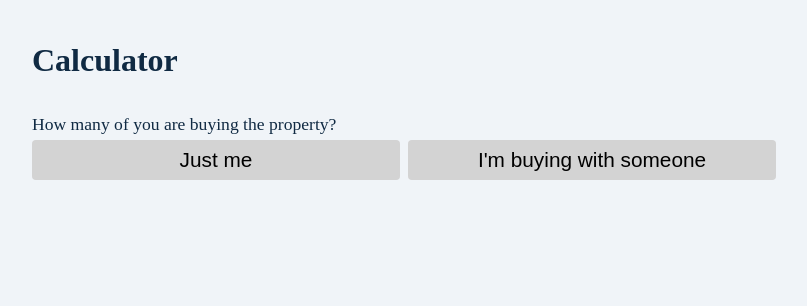
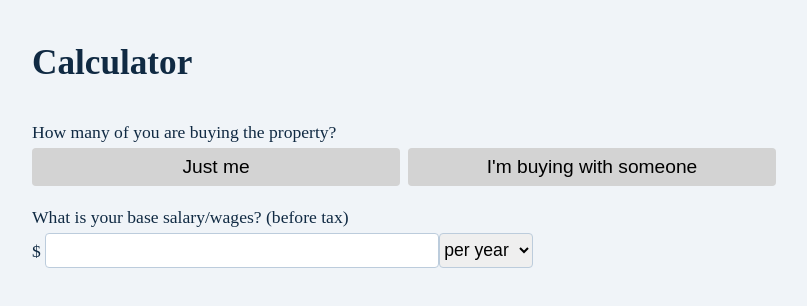
Before and after one commit to NadiiaSka/affordability-calculator, a React (Create React App) app: page / in a window 1280 px wide. Shown: the top 306 px of the page, without its empty margins (0-807 px from the left). Built offline with nearby package versions, Linux system fonts and the light colour scheme.

Commit message:
Add input field and dropdown

```diff
--- a/src/App.js
+++ b/src/App.js
@@ -1,4 +1,5 @@
 import ButtonRow from "./components/ButtonRow";
+import InputRow from "./components/InputRow";
 
 function App() {
   return (
@@ -6,6 +7,8 @@ function App() {
       <h1>Calculator</h1>
       <p>How many of you are buying the property?</p>
       <ButtonRow />
+      <p>What is your base salary/wages? (before tax)</p>
+      <InputRow />
     </div>
   );
 }
--- /dev/null
+++ b/src/components/InputRow.js
@@ -0,0 +1,14 @@
+const InputRow = () => {
+  return (
+    <>
+      <span>$ </span>
+      <input type="number" name="salary" className="input" />
+      <select className="dropDown">
+        <option value="perYear">per year</option>
+        <option value="perWeek">per week</option>
+      </select>
+    </>
+  );
+};
+
+export default InputRow;
--- a/src/index.css
+++ b/src/index.css
@@ -4,14 +4,15 @@ background: #f0f4f8;
 color: #102a43;
 font: cabin;
 font-weight: 400;
+font-size: 1.1rem;
 line-height: 1.75;
 margin: 2rem;
 }
 
 p {
   max-width: 40em;
-  font-size: 1.1rem;
   margin: 0;
+  margin-top:0.5rem;
 }
 
 .btn {
@@ -23,9 +24,9 @@ p {
   border: transparent;
   border-radius: 0.25rem;
   padding: 0.375rem 0.75rem;
-  transition: 0.3s ease-in-out all;
+  transition: 0.2s ease-in-out all;
   display: inline-block;
-  font-size: 1.3rem;
+  font-size: 1.2rem;
   padding: 0.5rem 1.25rem;
 }
 
@@ -35,3 +36,20 @@ p {
   box-shadow: 0 10px 15px -3px rgba(0, 0, 0, 0.1),
   0 4px 6px -2px rgba(0, 0, 0, 0.05);
 }
+
+.input {
+height: 1.3rem;
+width: 23rem;
+font-size: 1.1rem;
+padding: 0.375rem 0.75rem;
+border-radius: 0.25rem;
+border: 1px solid hsl(210, 31%, 80%);
+}
+
+.dropDown {
+  height: 2.2rem;
+  font-size: 1.1rem;
+  list-style: inside;
+  border-radius: 0.25rem;
+  border: 1px solid #bcccdc;
+}
```
